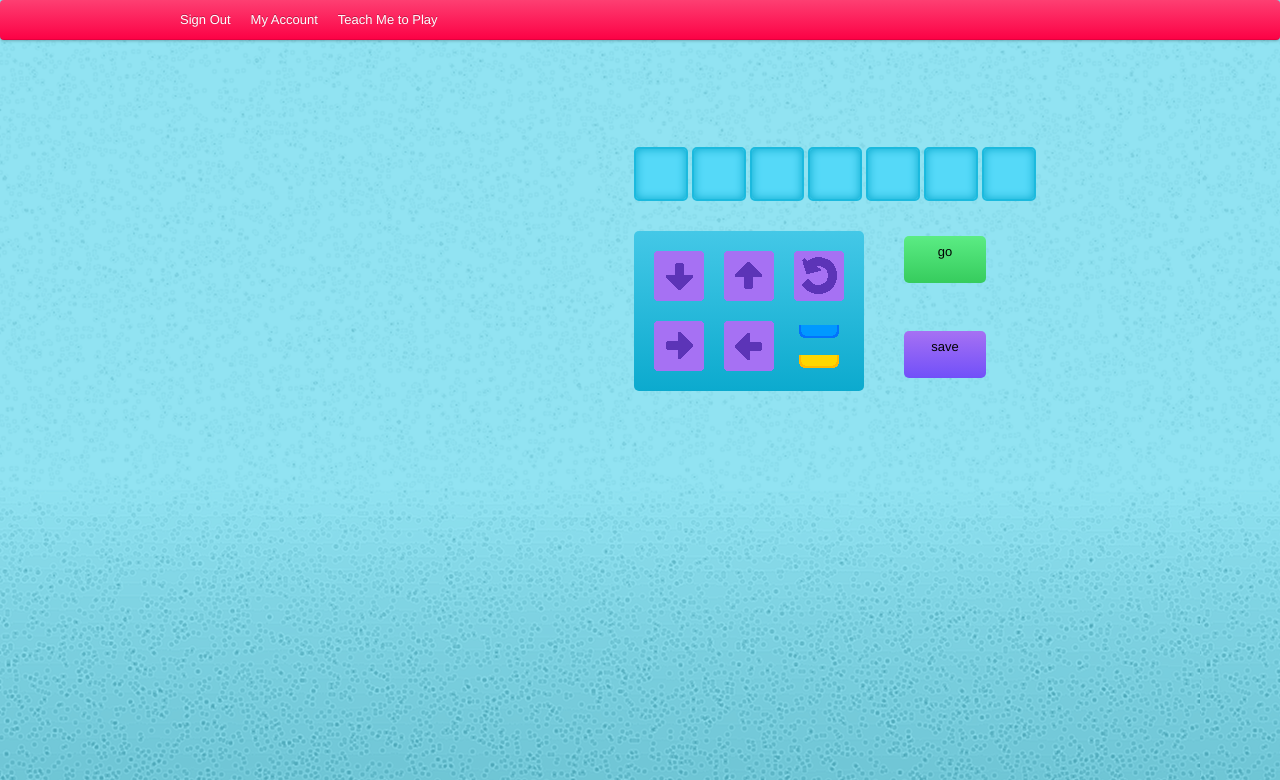
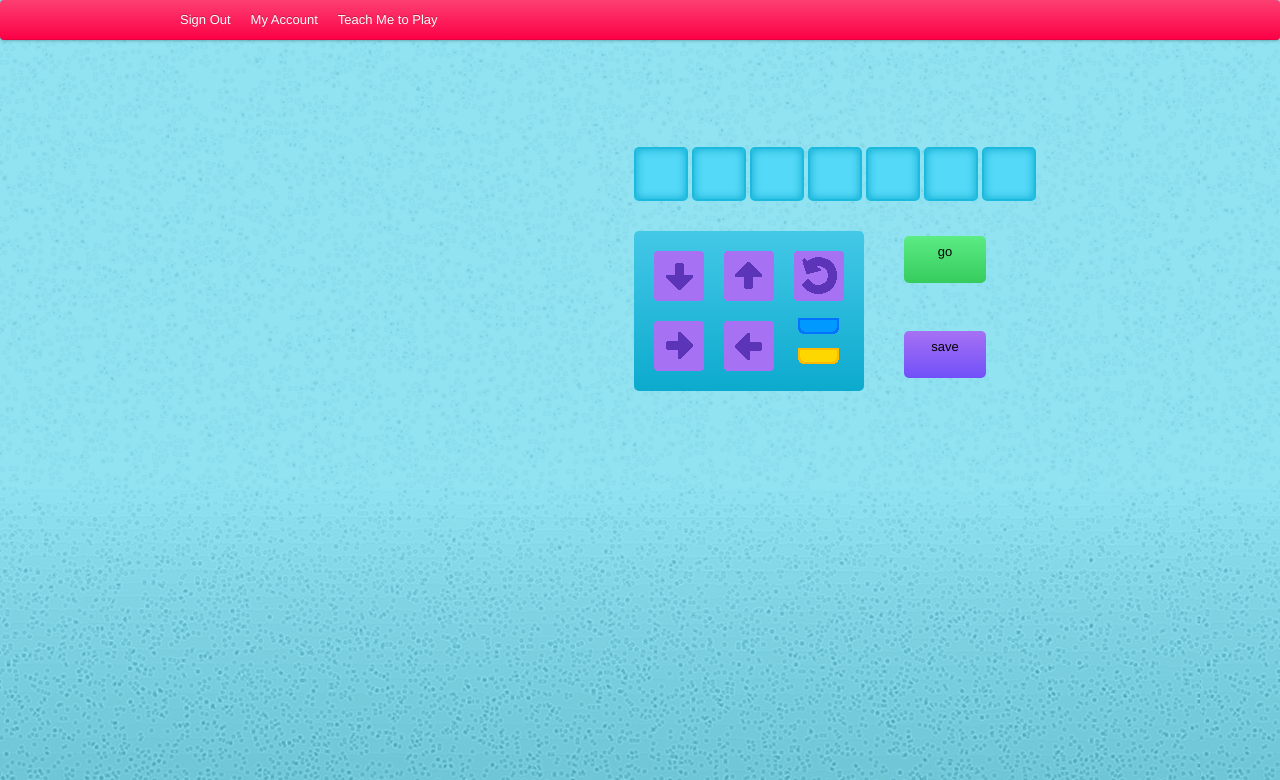
Before and after one commit to avastjohn/HB_Project, a Flask app: page /canvas in a window 1280 px wide. Shown: the top 780 px of the page. Run offline with Flask 2, Linux system fonts and the light colour scheme; a user stored in the database is signed in; data comes from the database, SQL or seed files in the repository; both versions use the stored data as it was after the commit; some libraries are stand-ins or nearby versions.

Commit message:
Having css troubles with draggable tabs

```diff
--- a/static/css/main.css
+++ b/static/css/main.css
@@ -86,6 +86,21 @@
             box-shadow:         inset 0 0 10px 0 #0caace;
             border: 2px solid #1cbade;
         }
+/*        #code-box-tabs {
+            width: 410px;
+            height: 30px;
+            margin-top: 55px;
+            background-color: purple;
+            z-index: -100;
+        }*/
+        .box-tab {
+            height: 20px;
+            width: 50px;
+            background-color: blue;
+            float: left;
+            margin-left: 4px;
+            border: 2px solid transparent;
+        }
         #arrows {
             height: 160px;
             width: 230px;
@@ -95,10 +110,12 @@
             border-radius: 5px;
             background: linear-gradient(0, #0caace, #44c8e7);
         }
+        .tab {
+            margin: -5px 0px 0px 0px;
+        }
         #buttons {
             float: left;
             padding-top: 20px;
-
         }
         .arrow {
             height: 50px;
@@ -114,14 +131,13 @@
             height: 50px;
             float: left;
         }
-        #holdertabs {
-            margin: 4px 0px 0px 0px;
-        }
         #holdergold {
-            height: 10px;
+            height: 20px;
+            margin-top: 10px;
         }
         #holderblue {
-            height: 10px;
+            height: 20px;
+            margin-top: 2px;
         }
         .button {
             height: 40px;
--- a/static/js/canvas.js
+++ b/static/js/canvas.js
@@ -125,10 +125,6 @@ var GameBoard = function(level) {
         // determines whether the space is legal or not
         return ((this.getSquare(x, y) != "G") && (this.getSquare(x, y) != "outside"));
     };
-};
-
-var completeLevel = function() {
-    return;
 };
 
 // Pet class
@@ -382,6 +378,7 @@ $(function() {
         $(".box"+i).droppable();
         $(".box"+i).on('drop', null, {boxNum:i}, dropResponder);
         $(".box"+i).on('dropout', clearArrow);
+        $(".tab"+i).droppable();
     }
 
     function dropResponder(event, ui){
@@ -426,6 +423,9 @@ $(function() {
     // make arrow box also droppable (so that user can remove arrows)
     $("#arrows").droppable();
 
+    // make tabs draggable
+    $(".tab").draggable({snap: ".ui-widget-header", snapMode: "outer"});
+
 });
 
 // call run method when user clicks go button
--- a/templates/canvas.html
+++ b/templates/canvas.html
@@ -41,7 +41,7 @@
                     <div class="codeBox box5 ui-widget-header snaptarget"></div>
                     <div class="codeBox box6 ui-widget-header snaptarget"></div>
                 </div>
-                <div id="code-box-tabs">
+<!--                 <div id="code-box-tabs">
                     <div class="box-tab tab0 ui-widget-header snaptarget"></div>
                     <div class="box-tab tab1 ui-widget-header snaptarget"></div>
                     <div class="box-tab tab2 ui-widget-header snaptarget"></div>
@@ -49,7 +49,7 @@
                     <div class="box-tab tab4 ui-widget-header snaptarget"></div>
                     <div class="box-tab tab5 ui-widget-header snaptarget"></div>
                     <div class="box-tab tab6 ui-widget-header snaptarget"></div>
-                </div>
+                </div> -->
                 <div id="arrowsbuttons">
                     <div id="arrows">
                         <div id="holderdown" class="holder"><img src="../static/img/arrowdown.png" id="down" class="ui-widget-content arrow down"></div>
@@ -58,8 +58,8 @@
                         <div id="holderright" class="holder"><img src="../static/img/arrowright.png" id="right" class="ui-widget-content arrow right"></div>
                         <div id="holderleft" class="holder"><img src="../static/img/arrowleft.png" id="left" class="ui-widget-content arrow left"></div>
                         <div id="holdertabs" class="holder">
-                            <div id="holderblue" class="holder"><img src="../static/img/tabblue.png" id="left" class="ui-widget-content tab blue"></div>
-                            <div id="holdergold" class="holder"><img src="../static/img/tabgold.png" id="left" class="ui-widget-content tab gold"></div>
+                            <div id="holderblue"><img src="../static/img/tabblue.png" class="ui-widget-content tab blue"></div>
+                            <div id="holdergold"><img src="../static/img/tabgold.png" class="ui-widget-content tab gold"></div>
                         </div>
                     </div>
                     <div id="buttons">
```
Also changed, not shown: gamedata.db, static/img/tabblue.png, static/img/tabgold.png.
